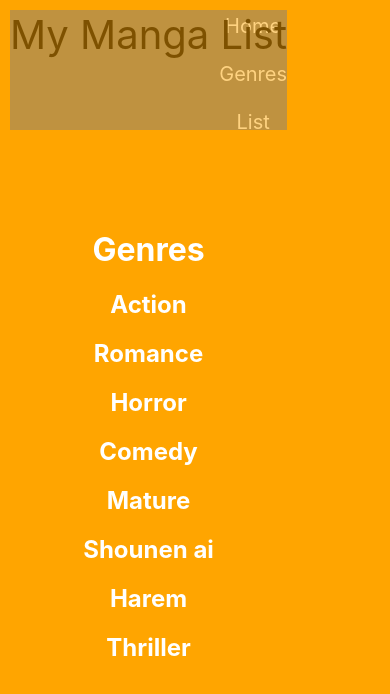
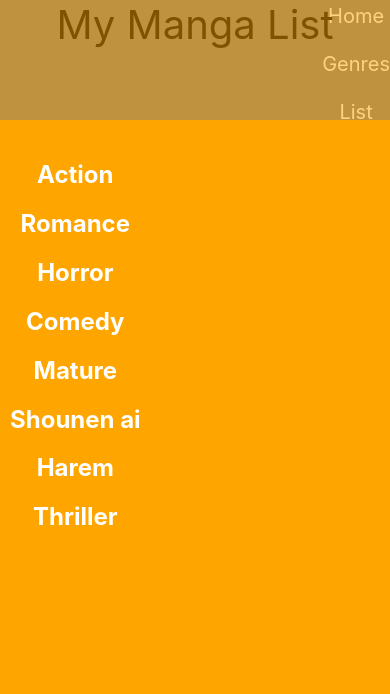
Before and after one commit to AlaysiaVeal/Anima-List, a React (Create React App) app in the folder client/: page /genres in a window 390 px wide. Shown: the top 694 px of the page. Built offline with nearby package versions, Linux system fonts and the light colour scheme.

Commit message:
fixed header positioning

```diff
--- a/client/src/App.css
+++ b/client/src/App.css
@@ -61,20 +61,30 @@ body {
 }
 header{
   position: fixed;
+  top: 0;
+  left: 0;
+  right: 0;
+  z-index: 1;
   width: 100%;
   margin-bottom: 100px;
 }
-
+.manga{
+  margin-top: 150px;
+}
 .Nav {
+ /* position: fixed;
+  width: 100%; */
   font-size: 40px;
   justify-content:center;
   background-color: gray;
   height: 3em;
   opacity: 50%;
-
 }
 .genre{
   color: white;
+}
+.Genres{
+  margin-top: 150px;
 }
 .home {
   color: white;
@@ -172,7 +182,7 @@ h3{
     white-space: nowrap;
     padding: 10px;
   }
-  header{
+  .Nav{
   text-align: center;
   position: sticky;
   position: -webkit-sticky;
@@ -184,9 +194,4 @@ h3{
     display: flex;
     flex-wrap: wrap;
   }
-  #details{
-
-  }
 }
-.my-list{
-}
--- a/client/src/components/Genres.js
+++ b/client/src/components/Genres.js
@@ -2,7 +2,6 @@ const Genres = () => {
   return (
     <div>
       <div className="Genres">
-        <h1>Genres</h1>
         <h2>Action</h2>
         <h2>Romance</h2>
         <h2>Horror</h2>
--- a/client/src/components/Home.js
+++ b/client/src/components/Home.js
@@ -45,7 +45,7 @@ const Home = () => {
     navigate('/list')
   }
   return (
-    <div>
+    <div className="manga">
       {/* <div className="Search-Bar">
         <Search
           handleChange={handleChange}
```
